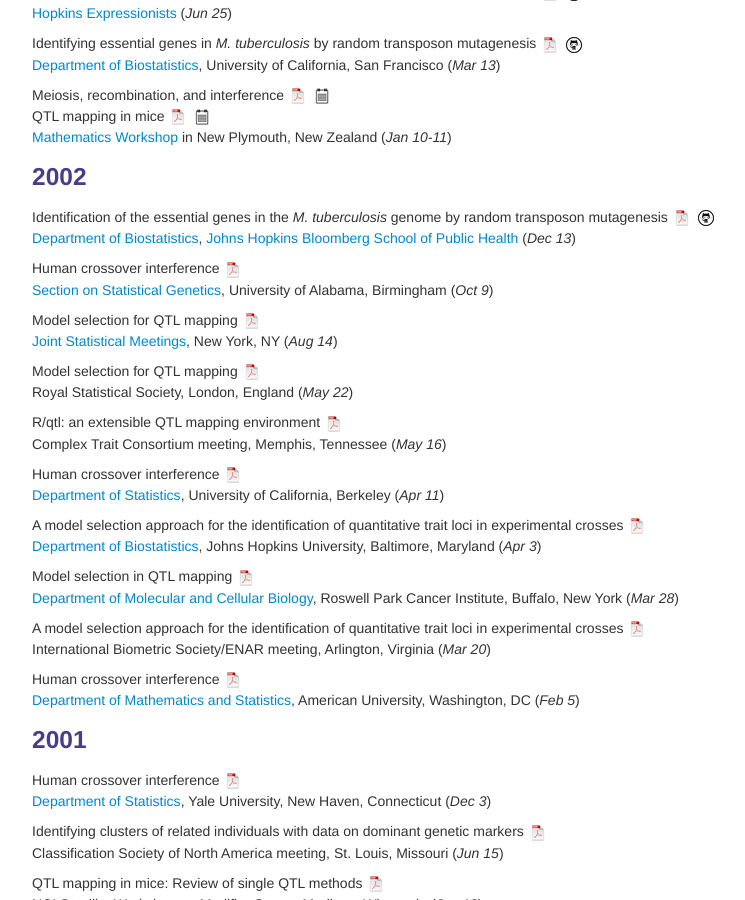
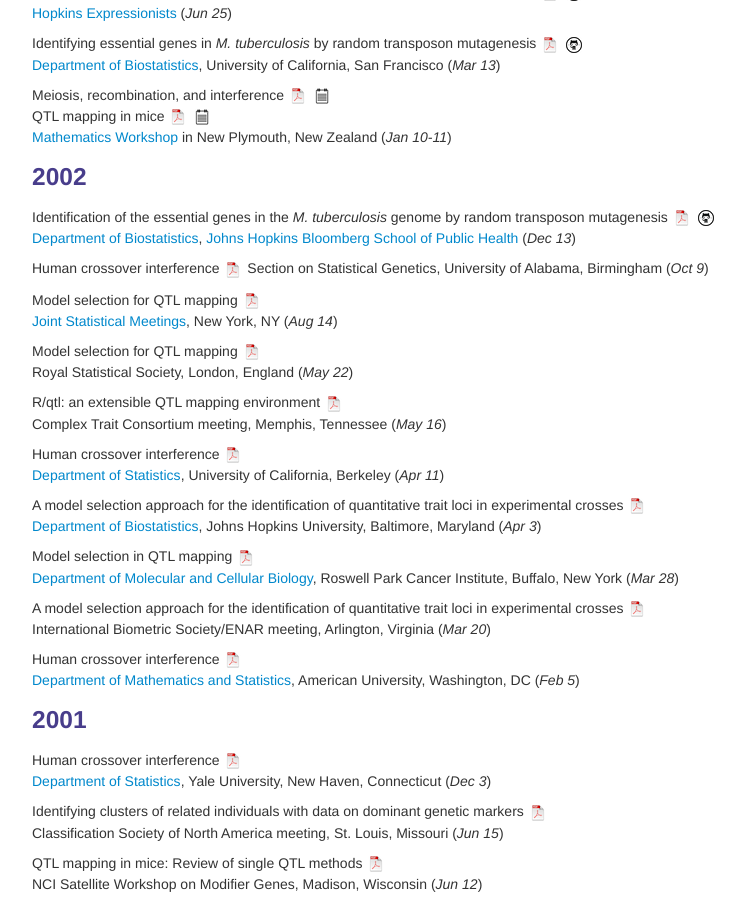
Before and after one commit to kbroman/kbroman.github.io, a Jekyll site: the page built from talks.md, in a window 1280 px wide and 900 px high, scrolled down 13075 px. Shown: the whole window, without its empty margins (258-1003 px from the left). Built offline with Jekyll 4.4.1, drawn with Linux system fonts in a browser that asks for light colours.

```diff
--- a/talks.md
+++ b/talks.md
@@ -1620,9 +1620,7 @@ Public Health](https://publichealth.jhu.edu) (_Dec 13_)
 
 Human crossover interference
 [![pdf](icons16/pdf-icon.png)](https://www.biostat.wisc.edu/~kbroman/presentations/yale.pdf)
-<!--[![video](icons16/video-icon.png)](http://images.main.uab.edu/isoph/PresenterOne/HumanCrossoverInterference/rnhigh.ram)--> <br/>
-[Section on Statistical Genetics](http://www.soph.uab.edu/statgenetics/Default.htm), University of Alabama,
-Birmingham (_Oct 9_)
+Section on Statistical Genetics, University of Alabama, Birmingham (_Oct 9_)
 
 Model selection for QTL mapping
 [![pdf](icons16/pdf-icon.png)](https://www.biostat.wisc.edu/~kbroman/presentations/rss_ho.pdf)<br/>
```
